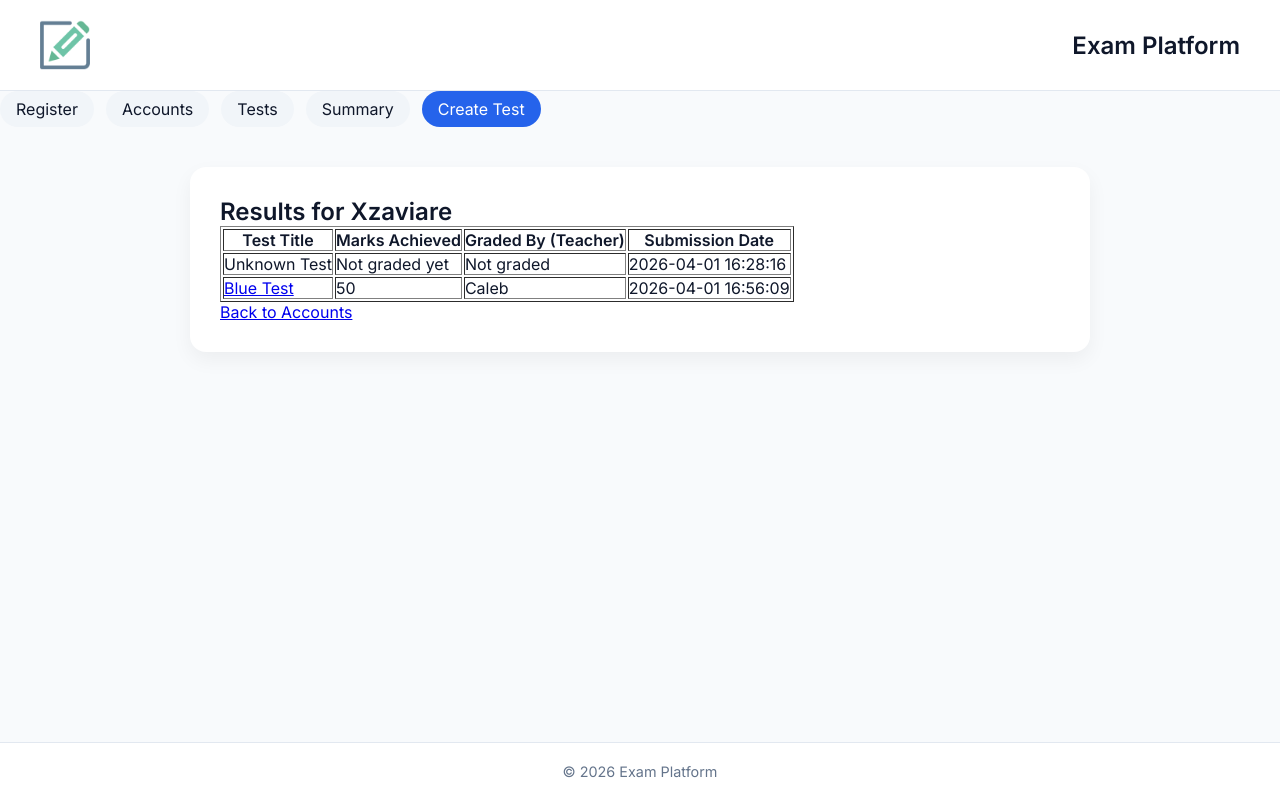
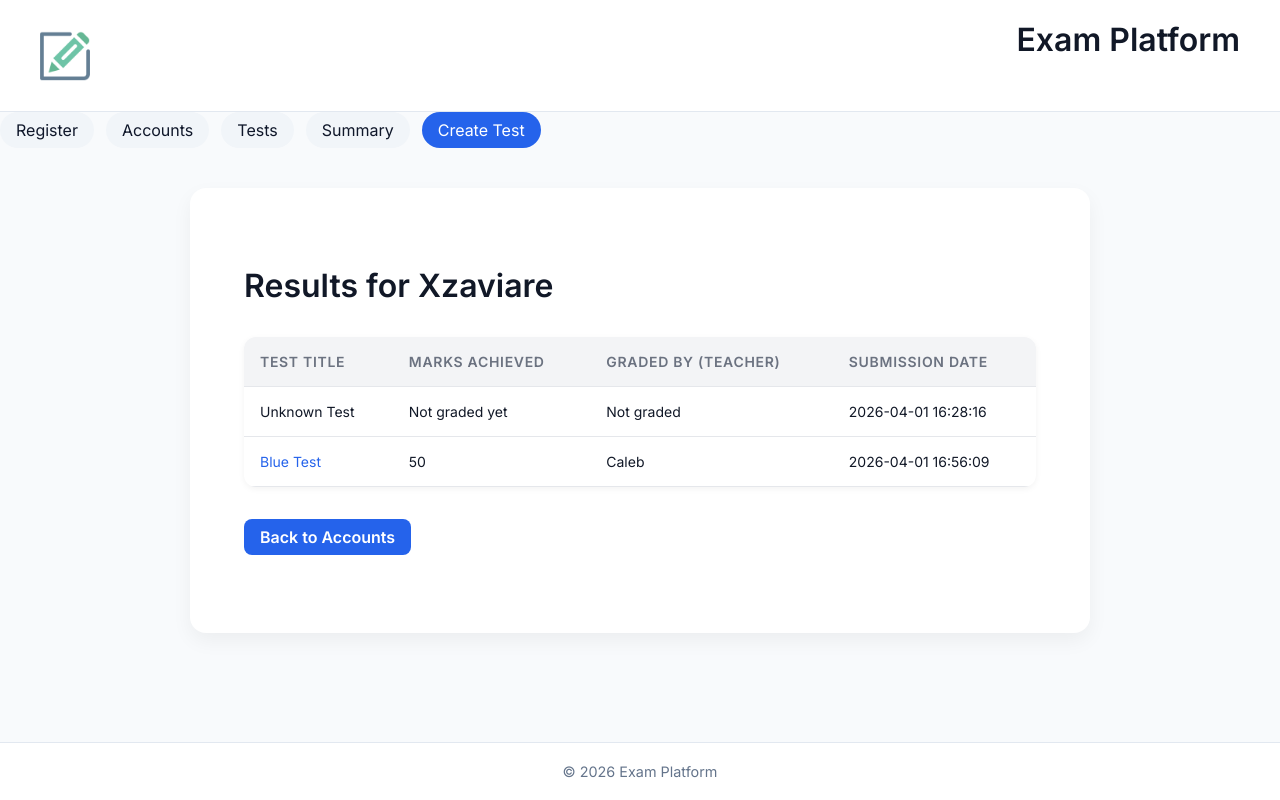
Before and after one commit to stefanescuowen-cmd/CSET-160-Final, a Flask app: page /student/2/results in a window 1280 px wide. Run offline with Flask 3, Linux system fonts and the light colour scheme.

Commit message:
Fixed styling and offically made the student's summary page work for each individual student.

```diff
--- a/app/templates/student_results.html
+++ b/app/templates/student_results.html
@@ -1,10 +1,100 @@
 {% extends "base.html" %}
 
 {% block content %}
+
+<style>
+    /* Container */
+    .results-container {
+        max-width: 900px;
+        margin: 3rem auto;
+        padding: 0 1.5rem;
+        font-family: 'Inter', system-ui, -apple-system, sans-serif;
+    }
+
+    h1 {
+        font-size: 2rem;
+        font-weight: 700;
+        color: #111827;
+        margin-bottom: 2rem;
+    }
+
+    /* Table Styling */
+    table {
+        width: 100%;
+        border-collapse: collapse;
+        background: white;
+        border-radius: 0.75rem;
+        overflow: hidden;
+        box-shadow: 0 2px 6px rgba(0,0,0,0.05);
+    }
+
+    thead {
+        background-color: #f3f4f6;
+    }
+
+    th, td {
+        padding: 1rem;
+        text-align: left;
+        font-size: 0.875rem;
+        color: #111827;
+        border-bottom: 1px solid #e5e7eb;
+    }
+
+    th {
+        font-weight: 600;
+        text-transform: uppercase;
+        letter-spacing: 0.05em;
+        color: #6b7280;
+    }
+
+    tr:hover {
+        background-color: #f9fafb;
+    }
+
+    a {
+        color: #2563eb;
+        text-decoration: none;
+        font-weight: 500;
+    }
+
+    a:hover {
+        text-decoration: underline;
+        color: #1d4ed8;
+    }
+
+    /* Back Link Button */
+    .back-link {
+        display: inline-block;
+        margin-top: 2rem;
+        padding: 0.5rem 1rem;
+        background-color: #2563eb;
+        color: white;
+        font-weight: 600;
+        border-radius: 0.5rem;
+        transition: background-color 0.2s ease, transform 0.2s ease;
+    }
+
+    .back-link:hover {
+        background-color: #1d4ed8;
+        transform: translateY(-1px);
+    }
+
+    /* Empty state */
+    .empty-state {
+        padding: 3rem;
+        text-align: center;
+        color: #9ca3af;
+        font-style: italic;
+        background-color: #f9fafb;
+        border-radius: 0.75rem;
+    }
+</style>
+
+<div class="results-container">
     <h1>Results for {{ student.name }}</h1>
 
     {% if submissions %}
-<table border="1" cellpadding="8">
+    <table>
         <thead>
             <tr>
                 <th>Test Title</th>
@@ -25,7 +115,6 @@
                         {{ submission.test_title }}
                     {% endif %}
                 </td>
-
                 <td>{{ submission.marks }}</td>
                 <td>{{ submission.graded_by }}</td>
                 <td>{{ submission.submitted_at }}</td>
@@ -34,8 +123,12 @@
         </tbody>
     </table>
     {% else %}
-<p>This student has not taken any tests yet.</p>
+    <div class="empty-state">
+        This student has not taken any tests yet.
+    </div>
     {% endif %}
 
-<a href="/accounts">Back to Accounts</a>
+    <a href="/accounts" class="back-link">Back to Accounts</a>
+</div>
+
 {% endblock %}
```
Lines whose indentation alone changed are shown as unchanged.
